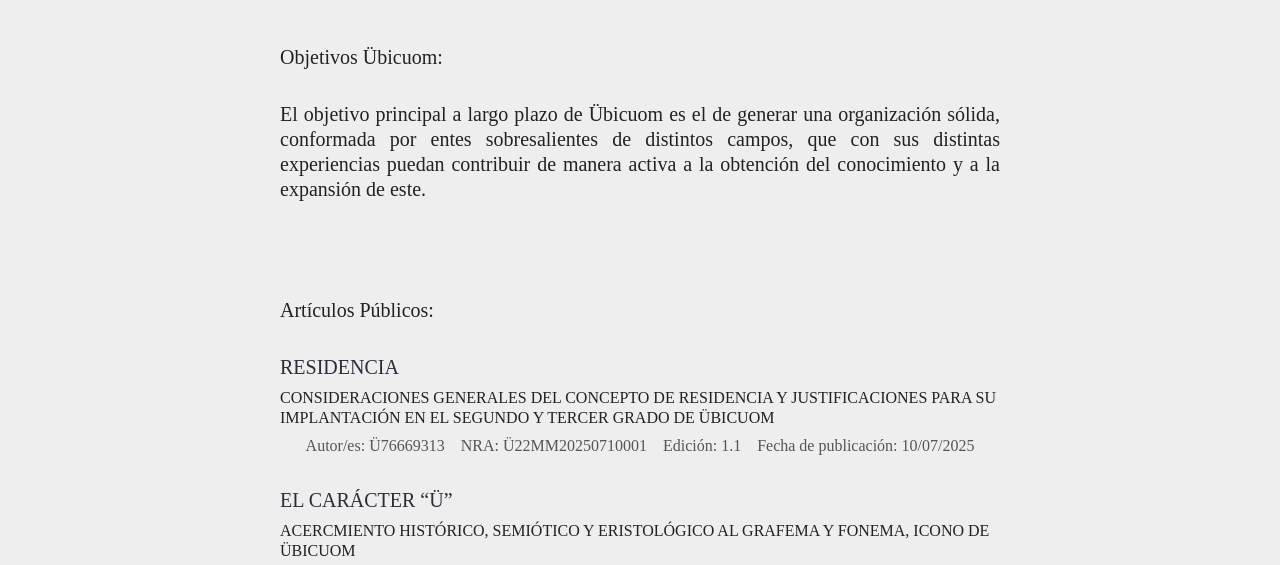
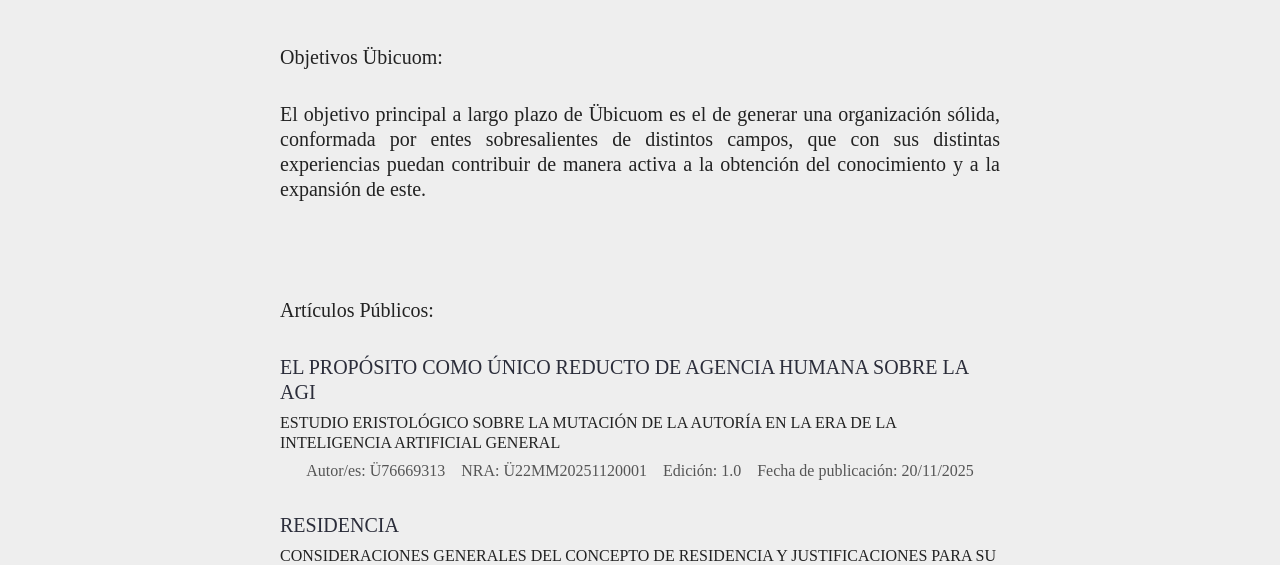
Before and after one commit to fishellVvv/ubiweb, a plain HTML site: page index.html in a window 1280 px wide. Shown: the part 373-938 px from the top of the page. Drawn offline with Linux system fonts and the light colour scheme.

Commit message:
artículo - el propósito v1.0

```diff
--- a/index.html
+++ b/index.html
@@ -133,6 +133,26 @@
         <article class="card">
           <h3>
             <a
+              href="./assets/articles/Übicuom - El propósito 1.0.pdf"
+              target="_blank"
+              >El propósito como único reducto de agencia humana sobre la AGI</a
+            >
+          </h3>
+          <h4>
+            Estudio eristológico sobre la mutación de la autoría en la era de la
+            inteligencia artificial general
+          </h4>
+          <div class="info">
+            <p>Autor/es: Ü76669313</p>
+            <p>NRA: Ü22MM20251120001</p>
+            <p>Edición: 1.0</p>
+            <p>Fecha de publicación: 20/11/2025</p>
+          </div>
+        </article>
+
+        <article class="card">
+          <h3>
+            <a
               href="./assets/articles/Übicuom - Marcelino Miguel - Residencia 1.1.pdf"
               target="_blank"
               >Residencia</a
```
Also changed, not shown: 1 other file.
